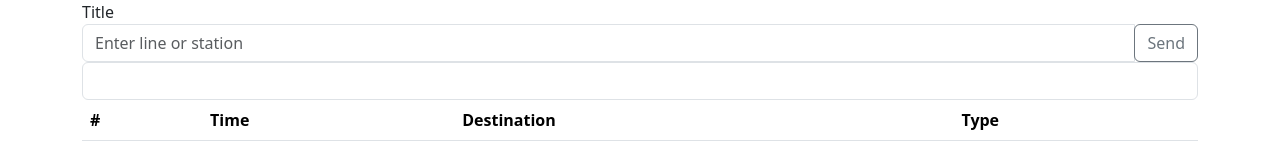
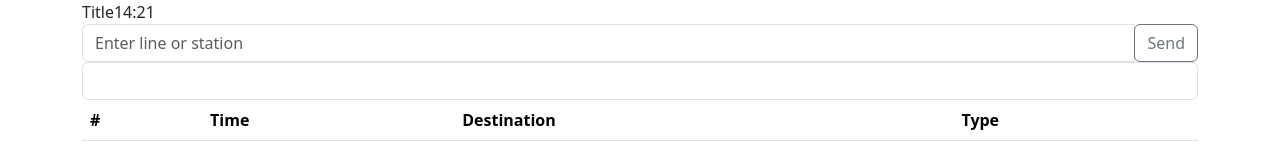
Before and after one commit to felipemfm/cc27-polyglottal, a React (Create React App) app in the folder client/: page / in a window 1280 px wide. Shown: the top 160 px of the page. Built offline with nearby package versions, Linux system fonts and the light colour scheme.

Commit message:
Feat: Add time state that functions like clock"

```diff
--- a/client/src/App.js
+++ b/client/src/App.js
@@ -1,15 +1,28 @@
+import { useState, useEffect } from "react";
+
 import Header from "./components/layout/Header";
 import InputArea from "./components/layout/InputArea";
 import StationTimeTableArea from "./components/layout/StationTimeTableArea";
 import TrainTimeTableArea from "./components/layout/TrainTImeTableArea";
 
 function App() {
+  const [time, setTime] = useState("");
+
+  useEffect(() => {
+    const interval = setInterval(() => {
+      const date = new Date();
+      setTime(`${date.getHours()}:${("0" + date.getMinutes()).slice(-2)}`);
+    }, 1000);
+    return () => clearInterval(interval);
+  }, []);
+  console.log(time);
+
   return (
     <div className="container">
-      <Header />
+      <Header time={time} />
       <InputArea />
-      <StationTimeTableArea />
-      <TrainTimeTableArea />
+      <StationTimeTableArea time={time} />
+      <TrainTimeTableArea time={time} />
     </div>
   );
 }
--- a/client/src/components/layout/Header.js
+++ b/client/src/components/layout/Header.js
@@ -1,5 +1,5 @@
-function Header() {
-  return <div>Title</div>;
+function Header({ time }) {
+  return <div>Title{time}</div>;
 }
 
 export default Header;
--- a/client/src/components/layout/StationTimeTableArea.js
+++ b/client/src/components/layout/StationTimeTableArea.js
@@ -1,9 +1,9 @@
 import StationTimeTable from "../modules/StationTimeTable";
 
-function StationTimeTableArea() {
+function StationTimeTableArea({time}) {
   return (
     <div className="container-flex">
-      <StationTimeTable />
+      <StationTimeTable time={time}/>
     </div>
   );
 }
--- a/client/src/components/layout/TrainTImeTableArea.js
+++ b/client/src/components/layout/TrainTImeTableArea.js
@@ -1,9 +1,9 @@
 import TrainTimeTable from "../modules/TrainTImeTable";
 
-function TrainTimeTableArea() {
+function TrainTimeTableArea({ time }) {
   return (
     <div className="container-flex">
-      <TrainTimeTable />
+      <TrainTimeTable time={time} />
     </div>
   );
 }
--- a/client/src/components/modules/StationTimeTable.js
+++ b/client/src/components/modules/StationTimeTable.js
@@ -1,7 +1,7 @@
 import { useDispatch, useSelector } from "react-redux";
 import { fetchTrainTimeTable } from "../../store/slices/railwaySlice";
 
-function StationTimeTable() {
+function StationTimeTable({ time }) {
   const stationTimeTable = useSelector(
     (state) => state.railway.stationTimeTable
   );
@@ -22,7 +22,9 @@ function StationTimeTable() {
           {stationTimeTable.map((element, i) => (
             <tr
               key={i}
-              onClick={() => dispatch(fetchTrainTimeTable(element.train_number))}
+              onClick={() =>
+                dispatch(fetchTrainTimeTable(element.train_number))
+              }
             >
               <th scope="row">{i}</th>
               <td>{element.departure_time}</td>
--- a/client/src/components/modules/TrainTImeTable.js
+++ b/client/src/components/modules/TrainTImeTable.js
@@ -1,6 +1,6 @@
 import { useSelector } from "react-redux";
 
-function TrainTimeTable() {
+function TrainTimeTable({ time }) {
   const trainTimeTable = useSelector((state) => state.railway.trainTimeTable);
 
   return (
```
